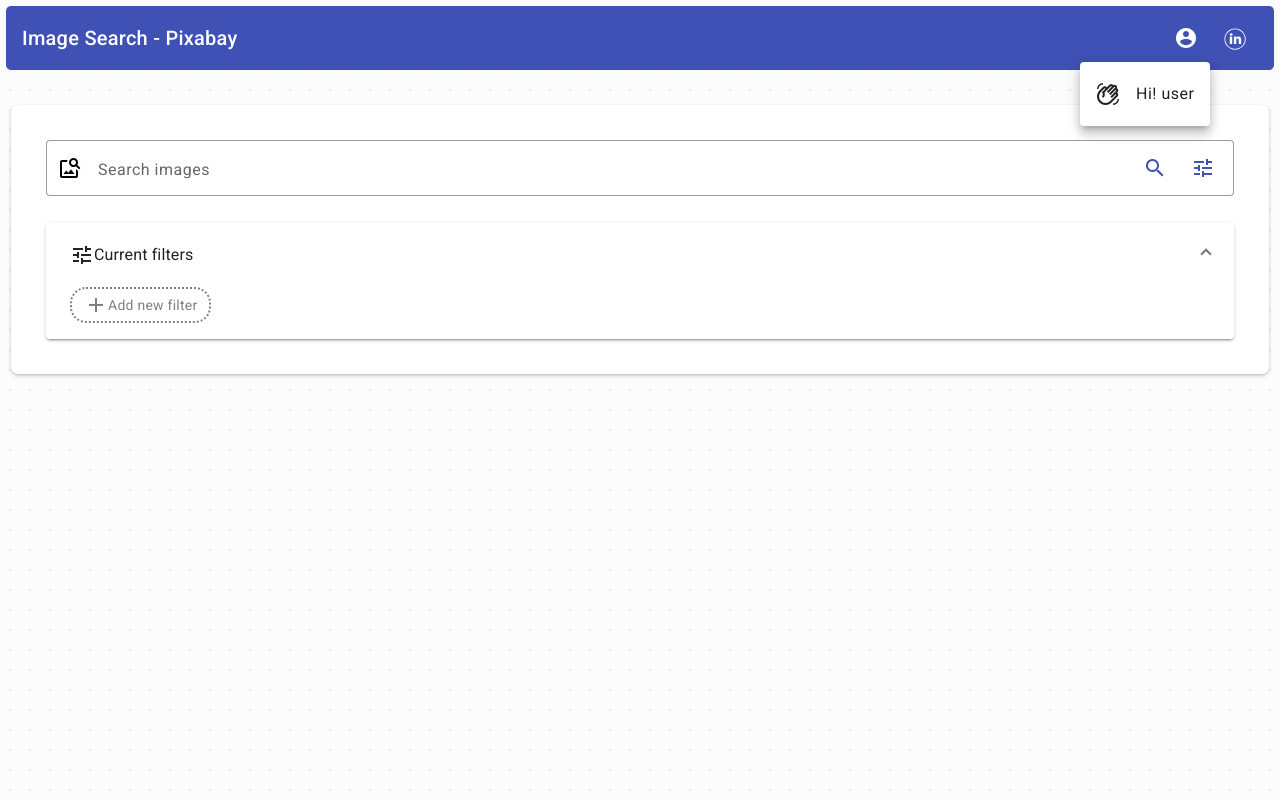
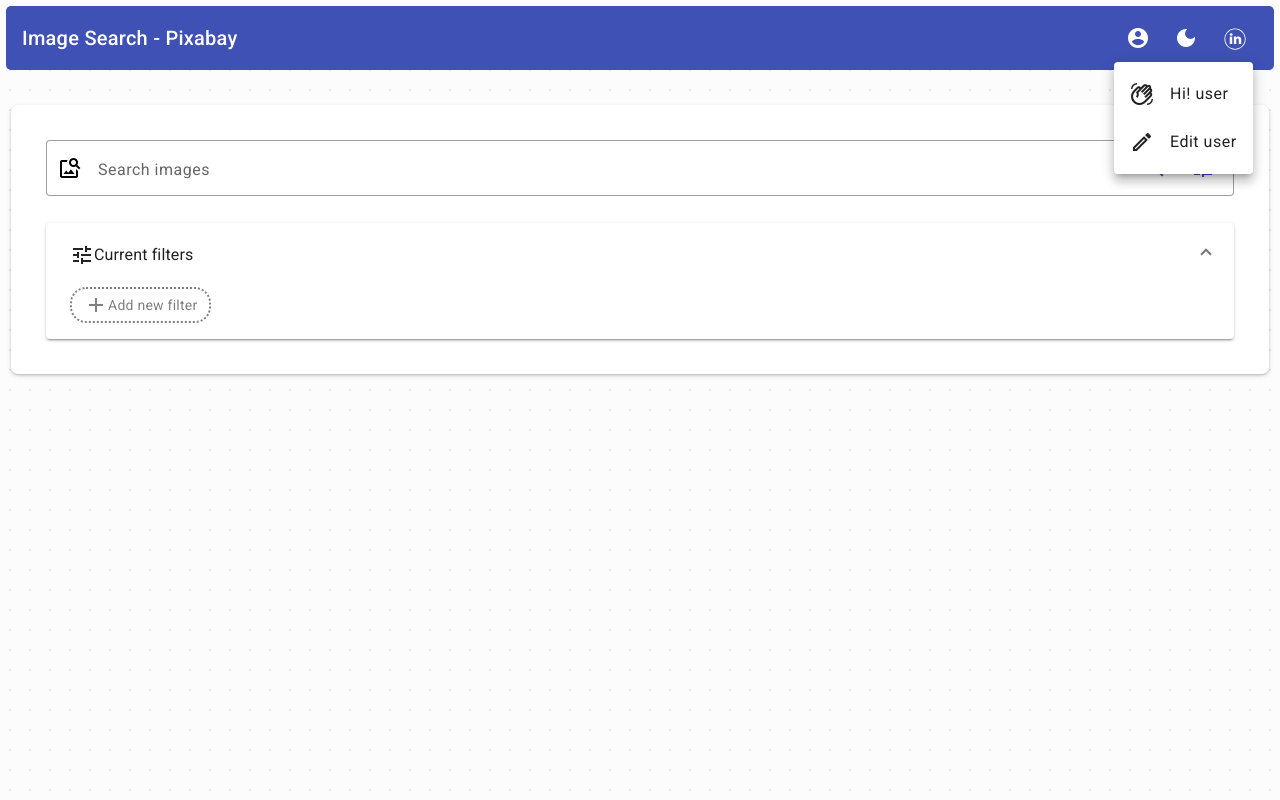
Before and after one commit to AntonioSantanaCorp/pixabay-search, an Angular app: page / in a window 1280 px wide. Both pictures are taken after a click on the button "account_circle". Built offline with nearby package versions, Linux system fonts and the light colour scheme.

Commit message:
rollback changes disable missing

```diff
--- a/src/app/layout/toolbar/components/user-menu/user-menu.component.html
+++ b/src/app/layout/toolbar/components/user-menu/user-menu.component.html
@@ -8,8 +8,8 @@
         <mat-icon class="material-icons-outlined">waving_hand</mat-icon>
         Hi! user
     </span>
-    <!-- <button mat-menu-item>
+    <button mat-menu-item>
         <mat-icon class="material-icons-outlined">edit</mat-icon>
         Edit user
-    </button> -->
+    </button>
 </mat-menu>
--- a/src/app/layout/toolbar/toolbar.component.html
+++ b/src/app/layout/toolbar/toolbar.component.html
@@ -5,9 +5,9 @@
 
     <aside class=""toolbar__icons-section>
         <app-user-menu></app-user-menu>
-        <!-- <button mat-icon-button class="example-icon favorite-icon" aria-label="Example icon-button with heart icon">
+        <button mat-icon-button class="example-icon favorite-icon" aria-label="Example icon-button with heart icon">
             <mat-icon>dark_mode</mat-icon>
-        </button> -->
+        </button>
         <a href="https://www.linkedin.com/in/antonio-santana-153015201" target="_blank" mat-icon-button class="example-icon" aria-label="Example icon-button with share icon">
             <mat-icon  svgIcon="linkedin"></mat-icon>
         </a>
```
